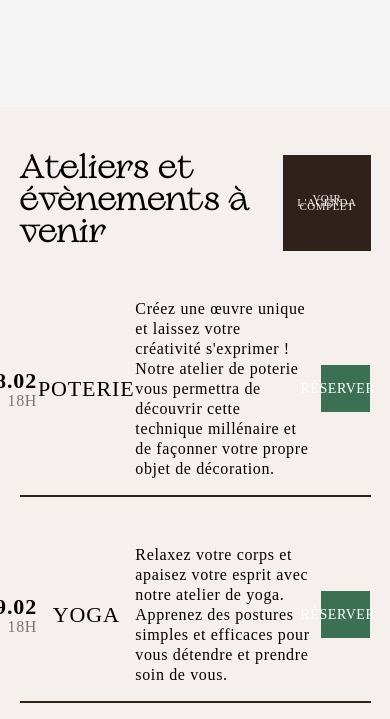
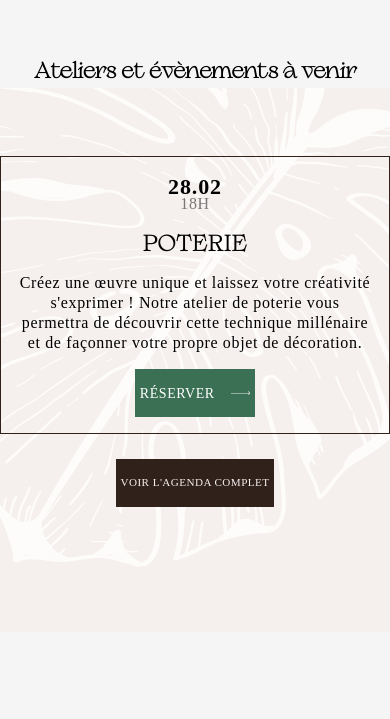
Before and after one commit to NathanTurpin/botanique-blend, a Vue app: page / in a window 390 px wide. Shown: the part 2594-3313 px from the top of the page. Built offline with nearby package versions, Linux system fonts and the light colour scheme; a web font is replaced by a local one.

Commit message:
resp section 3 ok

```diff
--- a/src/components/SecondSection.vue
+++ b/src/components/SecondSection.vue
@@ -9,9 +9,9 @@ import { Swiper, SwiperSlide } from 'swiper/vue'
 
 import { ref, watchEffect } from 'vue'
 
+const currentIndex = ref(0)
 const { width } = useWindowSize()
 const isMobile = ref(null)
-const currentIndex = ref(0)
 
 watchEffect(() => {
   if (width.value <= 1026) {
@@ -129,28 +129,6 @@ const updateCurrentIndex = (swipper) => {
     </div>
   </section>
 
-  <!-- <section class="mobile" v-else>
-    <div class="mobile__images-container">
-      <img :src="planteImg" alt="" />
-      <img :src="coffeeImg" alt="" />
-    </div>
-    <div class="mobile__content" v-for="image in images" :key="image.id">
-      <h2>{{ image.title }}</h2>
-
-      <p class="body body--large">{{ image.text }}</p>
-
-      <div class="mobile__infos-btns">
-        <button
-          v-for="(btn, index) in image.btns"
-          :key="index"
-          class="buttons label label--small"
-          :class="btn.class ? 'buttons__emeraude--outlined' : 'buttons__emeraude'"
-        >
-          {{ btn.text }}
-        </button>
-      </div>
-    </div>
-  </section> -->
   <section class="mobile" v-else>
     <swiper :slides-per-view="1" :space-between="10" @slideChange="updateCurrentIndex">
       <swiper-slide v-for="image in images" :key="image.id">
--- a/src/components/ThirdSection.vue
+++ b/src/components/ThirdSection.vue
@@ -1,7 +1,23 @@
   <script setup>
-import ArrowRight from '@/assets/img/second-section/arrow-right.svg'
-import { ref } from 'vue'
+import { ref, watchEffect } from 'vue'
+import useWindowSize from '../assets/composables/useWindowSize'
+import { Swiper, SwiperSlide } from 'swiper/vue'
+const currentIndex = ref(0)
 
+const { width } = useWindowSize()
+const isMobile = ref(null)
+
+watchEffect(() => {
+  if (width.value <= 1026) {
+    isMobile.value = true
+  } else {
+    isMobile.value = false
+  }
+})
+
+const updateCurrentIndex = (swipper) => {
+  currentIndex.value = swipper.activeIndex
+}
 const tabs = ref([
   {
     id: 0,
@@ -27,7 +43,7 @@ const tabs = ref([
 ])
 </script>
 <template>
-  <section class="third-section">
+  <section class="third-section" v-if="!isMobile">
     <div class="content">
       <div class="content__top">
         <h2>Ateliers et évènements à venir</h2>
@@ -53,6 +69,38 @@ const tabs = ref([
         </div>
         <hr class="content__hr" />
       </div>
+    </div>
+  </section>
+
+  <section class="mobile" v-else>
+    <div class="mobile__header">
+      <span class="mobile__title">Ateliers et évènements à venir</span>
+    </div>
+    <swiper :slides-per-view="1" :space-between="10" @slideChange="updateCurrentIndex">
+      <swiper-slide class="mobile__slider" v-for="tab in tabs" :key="tab.id">
+        <div class="mobile__content">
+          <div class="mobile__time">
+            <h3>
+              <b> {{ tab.date }}</b>
+            </h3>
+            <h4>{{ tab.hour }}H</h4>
+          </div>
+          <h3 class="mobile__title">{{ tab.title }}</h3>
+          <p class="body body--large mobile__desc">{{ tab.desc }}</p>
+          <button class="mobile__btn buttons buttons__emeraude label label--xsmall">
+            réserver
+            <svg viewBox="0 0 36 8" fill="none" xmlns="http://www.w3.org/2000/svg">
+              <path
+                d="M35.3536 4.35355C35.5488 4.15829 35.5488 3.84171 35.3536 3.64645L32.1716 0.464466C31.9763 0.269204 31.6597 0.269204 31.4645 0.464466C31.2692 0.659728 31.2692 0.976311 31.4645 1.17157L34.2929 4L31.4645 6.82843C31.2692 7.02369 31.2692 7.34027 31.4645 7.53553C31.6597 7.7308 31.9763 7.7308 32.1716 7.53553L35.3536 4.35355ZM0 4.5H35V3.5H0V4.5Z"
+                fill="#F5EFED"
+              />
+            </svg>
+          </button>
+        </div>
+      </swiper-slide>
+    </swiper>
+    <div class="mobile__seeCalendar">
+      <button class="buttons buttons__coffee label label--small">Voir l'agenda complet</button>
     </div>
   </section>
 </template>
@@ -133,4 +181,66 @@ const tabs = ref([
     }
   }
 }
+
+.mobile {
+  background-image: url('@/assets/img/third-section/fond.svg');
+  background-position: right;
+  background-repeat: no-repeat;
+  height: 80vh;
+  width: 100vw;
+  &__header {
+    width: 100%;
+    height: 15%;
+
+    display: flex;
+    justify-content: center;
+    align-items: center;
+  }
+  &__title {
+    font-family: 'Erotique Alternate Trial';
+    font-style: normal;
+    font-weight: 700;
+    font-size: 22px;
+    line-height: 22px;
+  }
+  &__content {
+    display: flex;
+    flex-direction: column;
+    justify-content: center;
+    align-items: center;
+    gap: 1rem;
+    margin: 2rem auto;
+    border: 1px solid var(--color-coffee);
+    padding: 1rem;
+  }
+
+  &__time {
+    display: flex;
+    flex-direction: column;
+    align-items: center;
+    h4 {
+      opacity: 0.5;
+      font-size: 1rem;
+      margin-top: -0.8rem;
+    }
+  }
+
+  &__btn {
+    display: flex;
+    justify-content: center;
+    align-items: center;
+    gap: 1rem;
+    svg {
+      width: 5vw;
+    }
+  }
+  &__seeCalendar {
+    width: 100%;
+    height: 5%;
+
+    display: flex;
+    justify-content: center;
+    align-items: center;
+  }
+}
 </style>
```
